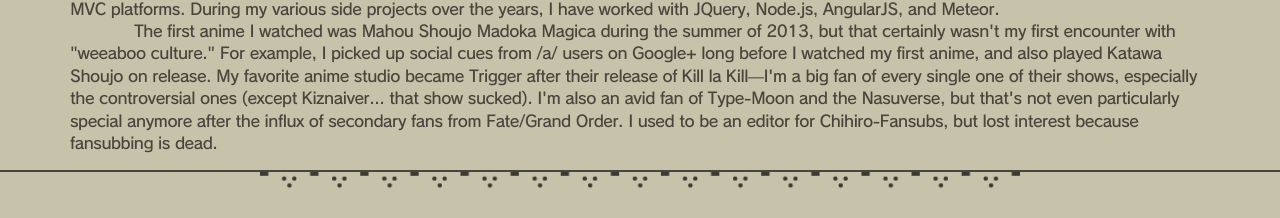
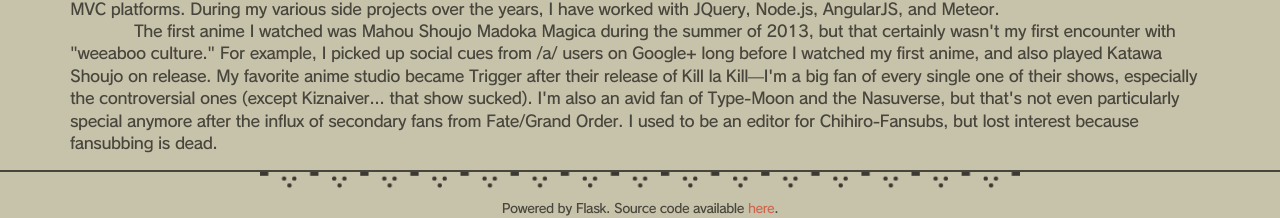
Before and after one commit to tesu/website, a Flask app: template tesu/templates/about.html in a window 1280 px wide. Shown: the part 615-833 px from the top of the page. Before the commit the page ends 803 px from the top, so only its background shows below. Run offline with Flask 2, Linux system fonts and the light colour scheme; the template is opened without the code that fills it, so the values that code supplies are empty.

Commit message:
updated footer to have text

```diff
--- a/tesu/static/style.css
+++ b/tesu/static/style.css
@@ -305,6 +305,11 @@ footer hr {
     margin: 0 0 10px 50%;
 }
 
+footer p {
+    text-align: center;
+    font-size: .8em;
+}
+
 aside {
     float: right;
     width: 300px;
--- a/tesu/templates/footer.html
+++ b/tesu/templates/footer.html
@@ -1,3 +1,4 @@
         <footer>
             <hr>
+            <p>Powered by Flask. Source code available <a href="https://github.com/tesu/3edgy6u-site">here</a>.</p>
         </footer>
```
